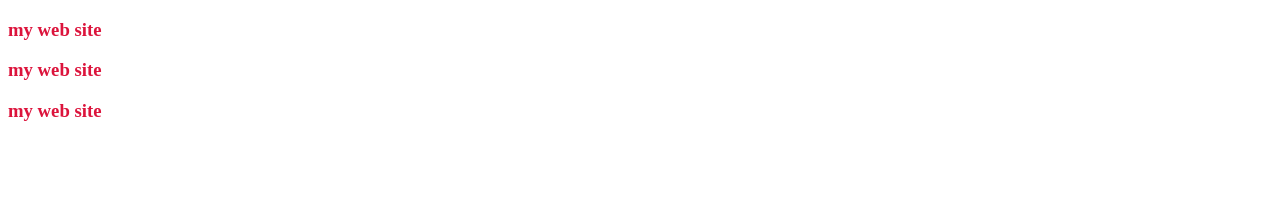
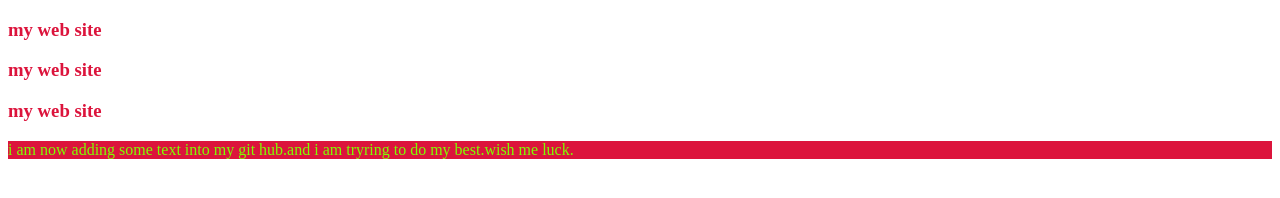
Before and after one commit to akashchakra5/my-third-repo, a plain HTML site: page index.html in a window 1280 px wide. Drawn offline with Linux system fonts and the light colour scheme.

Commit message:
added paragraph and style color

```diff
--- a/index.html
+++ b/index.html
@@ -9,6 +9,7 @@
     <h3>my web site</h3>
     <h3>my web site</h3>
     <h3>my web site</h3>
+    <p>i am now adding some text into my git hub.and i am tryring to do my best.wish me luck.</p>
 </head>
 <body>
 
--- a/style.css
+++ b/style.css
@@ -2,3 +2,7 @@ h3{
     color: crimson;
     font-weight: 800;
 }
+p{
+    color: chartreuse;
+    background-color: crimson;
+}
```
